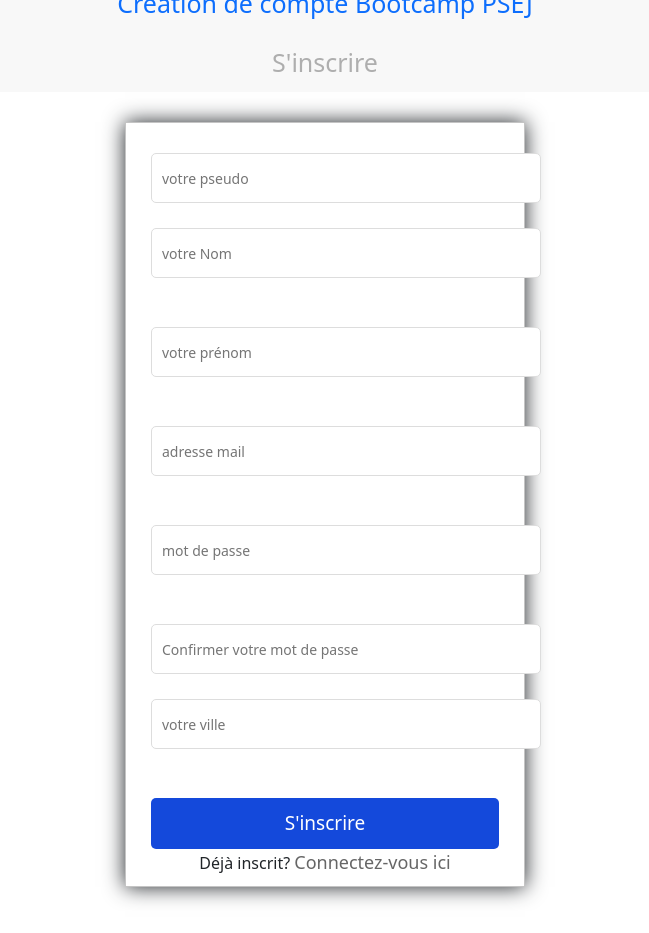
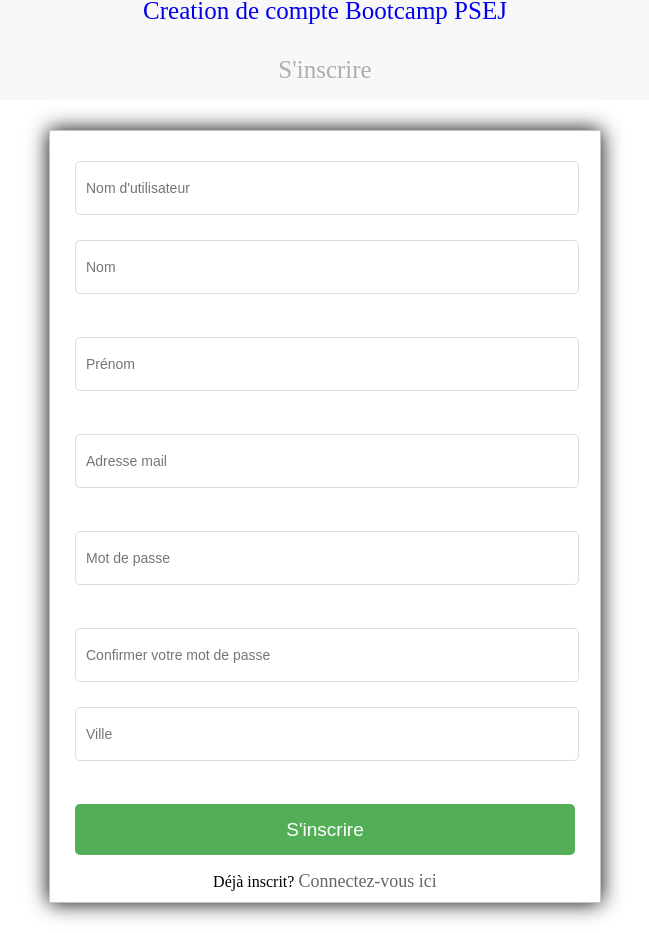
Before and after one commit to thiawamadou/BT0082021, a PHP site: page /SignIn.php in a window 1280 px wide. Shown: the whole page, without its empty margins (315-964 px from the left). Before the commit the page ends 904 px from the top, so only its background shows below. Run offline with PHP 8.4, Linux system fonts and the light colour scheme.

Commit message:
Mise à jour numero_2 02012022

```diff
--- a/SignIn.php
+++ b/SignIn.php
@@ -17,7 +17,7 @@
     padding: 30px 25px 10px 25px;
     background: white;
     margin: 30px auto;
-    width: 400px;
+    width: 500px;
     box-shadow: 0 0 20px 0 ;
   }
   h1.box-logo a {
@@ -35,7 +35,7 @@
   }
   .box-button {
     border-radius: 5px;
-    background: #1449db;
+    background: #53af57;
     text-align: center;
     cursor: pointer;
     font-size: 19px;
@@ -64,7 +64,7 @@
     margin-bottom: 25px;
     padding-left:10px;
     border-radius: 5px;
-    width: 390px;
+    width: 490px;
     height: 50px;
   }
   .box-input:focus {
@@ -95,13 +95,13 @@
 <h1 class="box-logo box-title"><a href="#"> Creation de compte Bootcamp PSEJ</a></h1>
 <h1 class="box-title">S'inscrire</h1>
 <form class="box" action="fichier/signin.php" method="post">
-<input type="text" class="box-input" name="pseudo" maxlength="20" placeholder="votre pseudo"required="required">
-<input type="text" name="nom" class="box-input" placeholder="votre Nom" required> <br><br>
-<input type="text" name="prenom" class="box-input" placeholder="votre prénom" required> <br><br>
-<input type="text" name="email" class="box-input" placeholder="adresse mail" required> <br><br>
-<input type="password" name="passwords" class="box-input" placeholder="mot de passe" required> <br><br>
+<input type="text" class="box-input" name="pseudo" maxlength="20" placeholder="Nom d'utilisateur"required="required">
+<input type="text" name="nom" class="box-input" placeholder="Nom" required> <br><br>
+<input type="text" name="prenom" class="box-input" placeholder="Prénom" required> <br><br>
+<input type="text" name="email" class="box-input" placeholder="Adresse mail" required> <br><br>
+<input type="password" name="passwords" class="box-input" placeholder="Mot de passe" required> <br><br>
 <input type="password" name="password_confirm" class="box-input" placeholder="Confirmer votre mot de passe" required><br/>
-<input type="text" class="box-input" name="ville" placeholder="votre ville" pattern="[a-zA-Z0-9-_.]{5,15}" title="caractères acceptés : a-zA-Z0-9-_."><br><br>
+<input type="text" class="box-input" name="ville" placeholder="Ville" pattern="[a-zA-Z0-9-_.]{5,15}" title="caractères acceptés : a-zA-Z0-9-_."><br><br>
 <input type="submit" class="box-button" value="S'inscrire">
 <p class="box-register">Déjà inscrit? <a href="LogIn.php">Connectez-vous ici</a></p>
 
--- a/connect/connect.php
+++ b/connect/connect.php
@@ -22,13 +22,3 @@
 
 //require_once('/fichier/function.php');
 ?>
-<!DOCTYPE html>
-<html lang="en">
-<head>
-<link href="https://cdn.jsdelivr.net/npm/bootstrap@5.1.3/dist/css/bootstrap.min.css" rel="stylesheet" integrity="sha384-1BmE4kWBq78iYhFldvKuhfTAU6auU8tT94WrHftjDbrCEXSU1oBoqyl2QvZ6jIW3" crossorigin="anonymous">
-
-</head>
-<body>
-
-</body>
-</html>
--- a/profil.php
+++ b/profil.php
@@ -103,11 +103,11 @@
   <div class="gloable">
         <div class="title">
             <div class="photo">
-                     <img src="https://img.icons8.com/ios-glyphs/30/000000/user--v1.png" width="150px" height="200px"/>
+              <img src="https://img.icons8.com/ios-glyphs/30/000000/user--v1.png" width="150px" height="200px"/>
 
              </div>
         <div class="inf">
-                <h1 class="alert-success">Bienvenue <?= $_SESSION['pseudo'] ;?> </h1>
+                <h1 class=" alert-success d-flex align-items-center" role="alert">Bienvenue <?= $_SESSION['pseudo'] ;?> </h1>
 
                 <p> <br> Voici vos information personnel</p>
         </div>
```
Also changed, not shown: LogIn.php (+3 -5 lines), logout.php (+12 -1 lines), style.css (+4 -7 lines).
